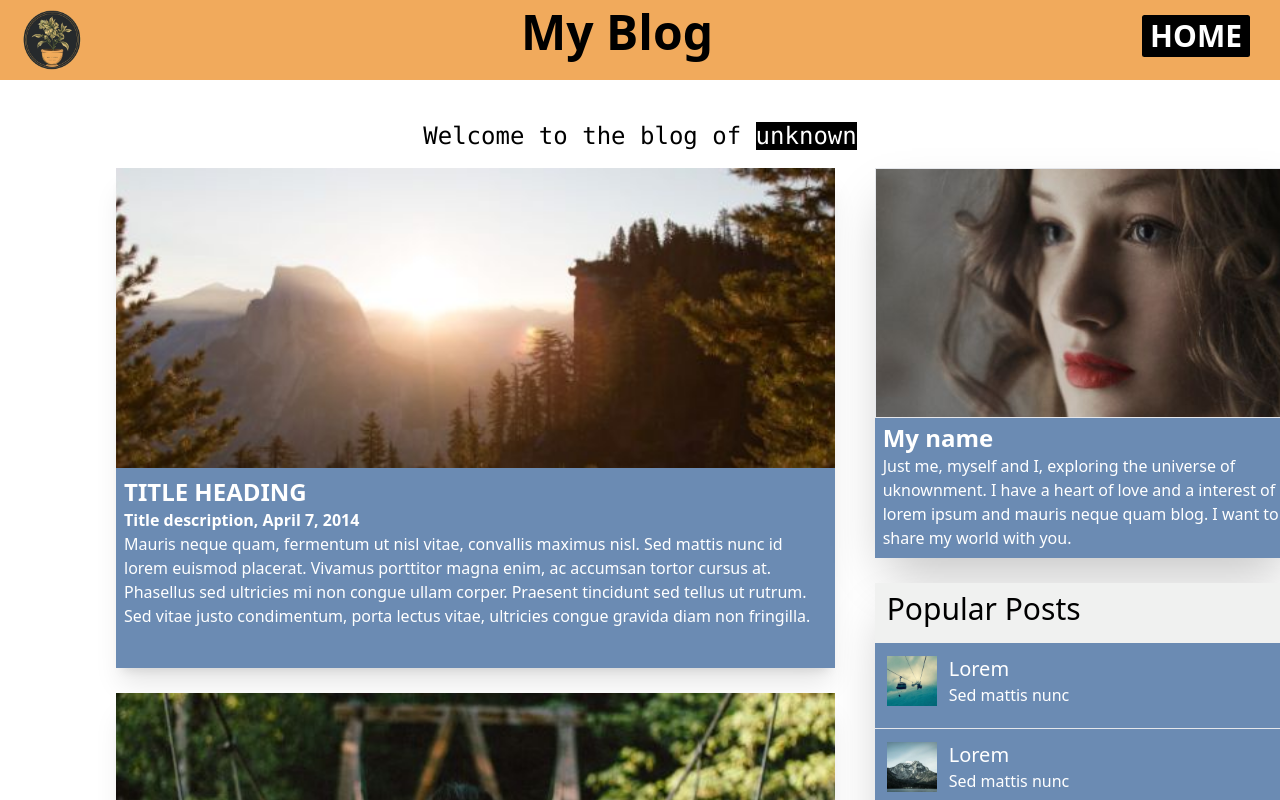
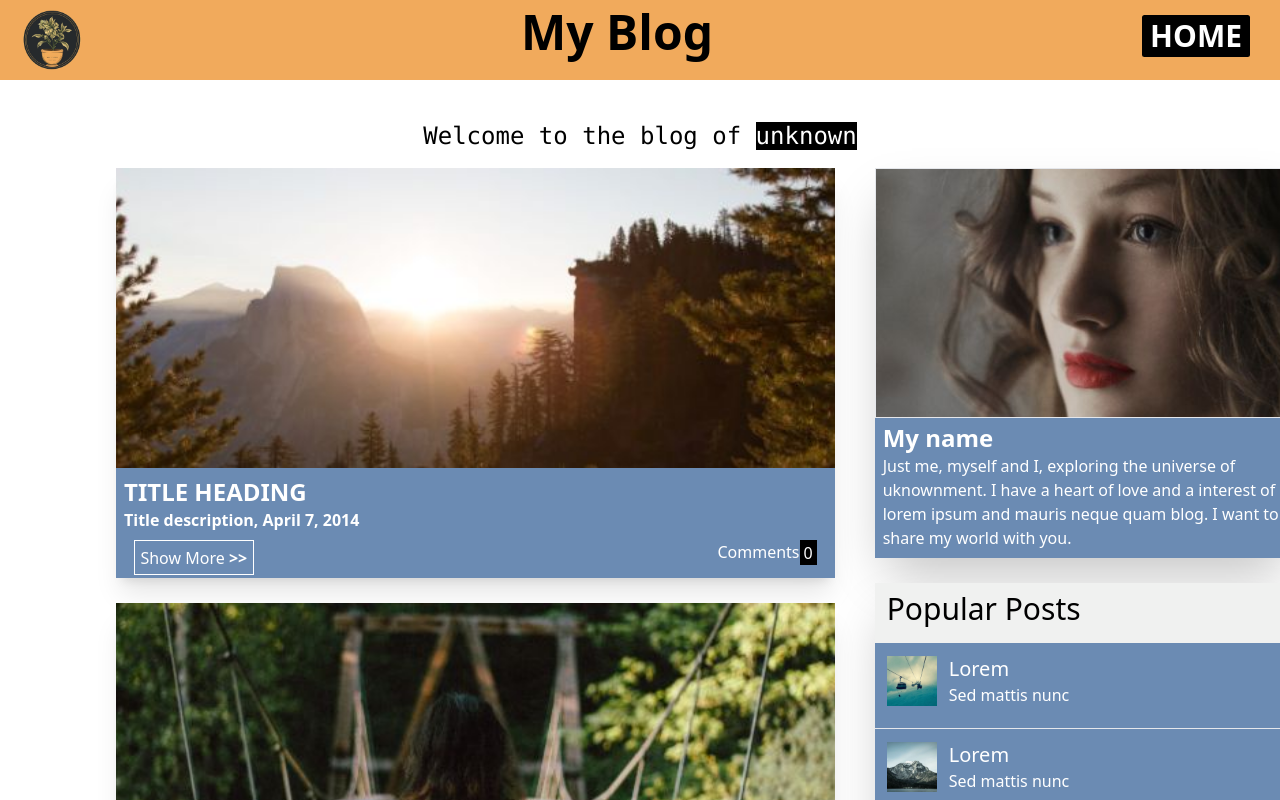
Before and after one commit to Shuklashashi0706/Blog_Website, a React (Vite) app: page / in a window 1280 px wide. Shown: the top 800 px of the page. Built offline with nearby package versions, Linux system fonts and the light colour scheme.

Commit message:
Functionalities added

```diff
--- a/src/components/blog_Card/blog.jsx
+++ b/src/components/blog_Card/blog.jsx
@@ -1,10 +1,37 @@
 import React from "react";
-
+import { useState } from "react";
 const blog = (props) => {
+  const [count, setCount] = useState(0);
+  const [pop, setPop] = useState(true);
+  const [string, setString] = useState("");
+  const [array, setArray] = useState([]);
+  const [show,setShow] = useState(false);
+  function handleShow(){
+    setShow(!show);
+  }
+  function handleInput(event) {
+    setString(event.target.value);
+  }
+  function handleClick() {
+    const newArray = [...array, string];
+    setArray(newArray);
+    setString("");
+    setCount(count + 1);
+    setPop(!pop);
+  }
+  function handlePop() {
+    setPop(!pop);
+  }
   return (
     <>
       <div className=" m-3 ">
-        <div className=" bg-[#6B8BB3] text-white shadow-xl  md:h-[500px] md:ml-[100px]  mb-[25px]">
+        <div
+          className={
+            pop
+              ? "z-0 bg-[#6B8BB3] text-white shadow-xl  md:h-[410px] md:ml-[100px]  mb-[25px]"
+              : "z-0 bg-[#6B8BB3] text-white shadow-xl  md:h-[565px] md:ml-[100px]  mb-[25px]"
+          }
+        >
           <div className=" relative h-[300px] w-full ">
             <img
               className="absolute inset-0 w-full h-full object-cover   "
@@ -13,11 +40,48 @@ const blog = (props) => {
             />
           </div>
           <div className="p-2 ">
-          <h2 className="font-bold text-2xl ">{props.title}</h2>
-          <p className=" font-semibold">{props.desc}</p>
-          <p>{props.para}</p>
+            <h2 className="font-bold text-2xl ">{props.title}</h2>
+            <p className=" font-semibold">{props.desc}</p>
+            <p className={show ? "" : "hidden"}>{props.para}</p>
           </div>
-
+          <div className="flex justify-between mx-[18px]">
+            <div className="">
+              <button
+                className="border border-white w-[110%] font-light h-[35px] "
+                type="button"
+                onClick={handleShow}
+              >
+                Show More <span className=" font-bold ">>></span>
+              </button>
+            </div>
+            <div className="">
+              <button className="ml-1 " type="button" onClick={handlePop}>
+                Comments
+                <span className="bg-black py-[1.5px] px-[4px]">{count}</span>
+              </button>
+            </div>
+          </div>
+          <div className={pop ? "hidden" : ""}>
+            <div className="h-[150px] flex flex-col justify-between bg-white m-1 border  ">
+              <div className="">
+                <p className="text-black">{array}</p>
+              </div>
+              <div className="flex h-[30px]">
+                <input
+                  className=" text-black border border-black w-[90%] "
+                  type="text"
+                  value={string}
+                  onChange={handleInput}
+                />
+                <button
+                  className="text-white ml-[2px] bg-[#6B8BB3] px-1 text-center"
+                  onClick={handleClick}
+                >
+                  Comment
+                </button>
+              </div>
+            </div>
+          </div>
         </div>
       </div>
     </>
--- a/src/components/footer/footer.jsx
+++ b/src/components/footer/footer.jsx
@@ -6,7 +6,7 @@ const footer = () => {
       <div className="flex bg-[#f1aa5c] p-2 flex-col mt-2">
         <div className="my-[10px]">
         <button className='mr-2 font-bold hover:underline bg-black text-white px-2 py-2 rounded-lg ' type="submit">Previous</button>
-        <button className='font-bold hover:underline bg-black text-white   px-2 py-2 rounded-lg' type="submit">Next</button>
+        <button className='font-bold hover:underline bg-black text-white   px-2 py-2 rounded-lg' type="submit">Next >></button>
         </div>
         <p className=' font-semibold sticky text-[20px] '>Powered By <a className=' underline ' href="#">w3.css</a> </p>
       </div>
```
